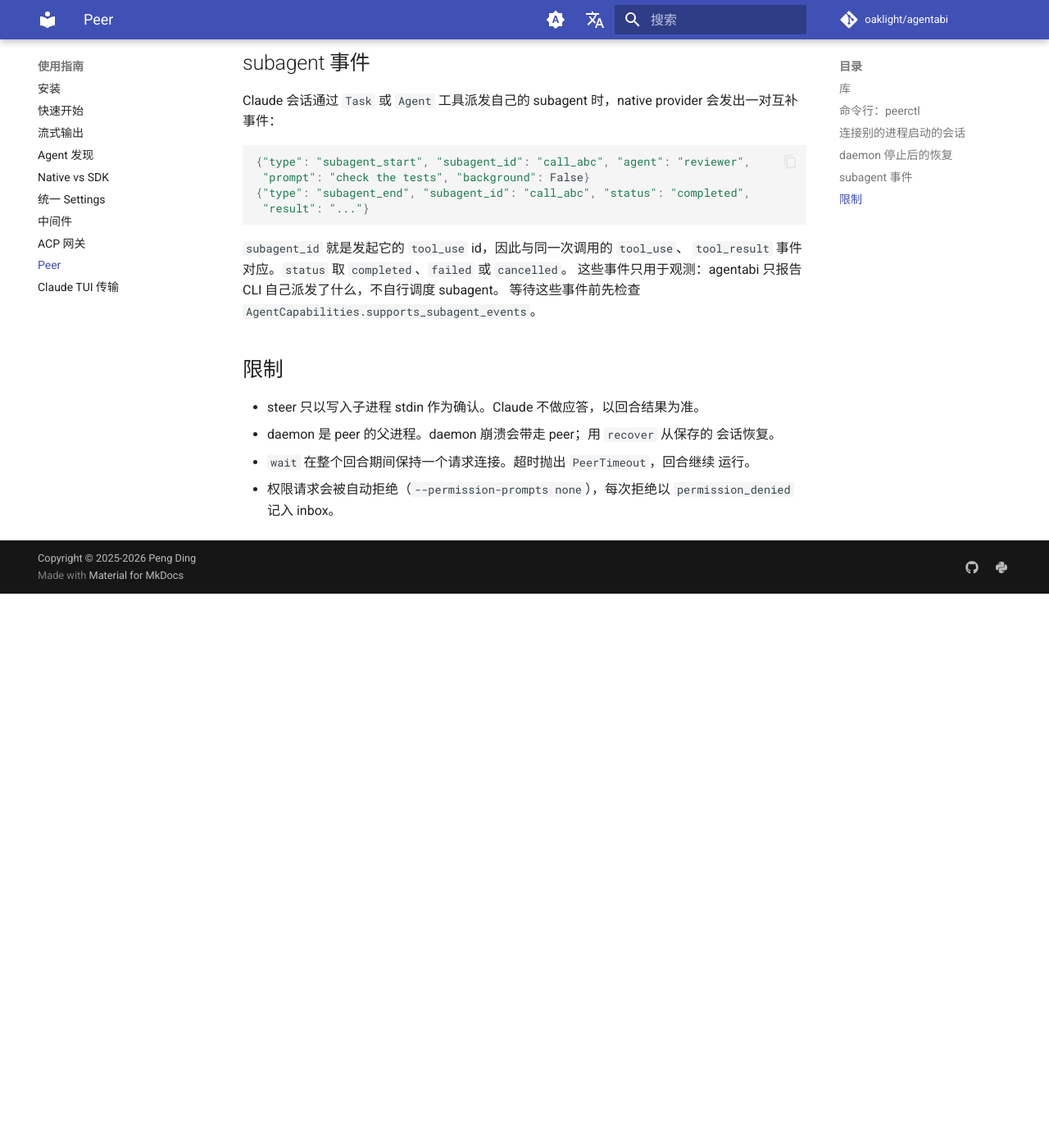
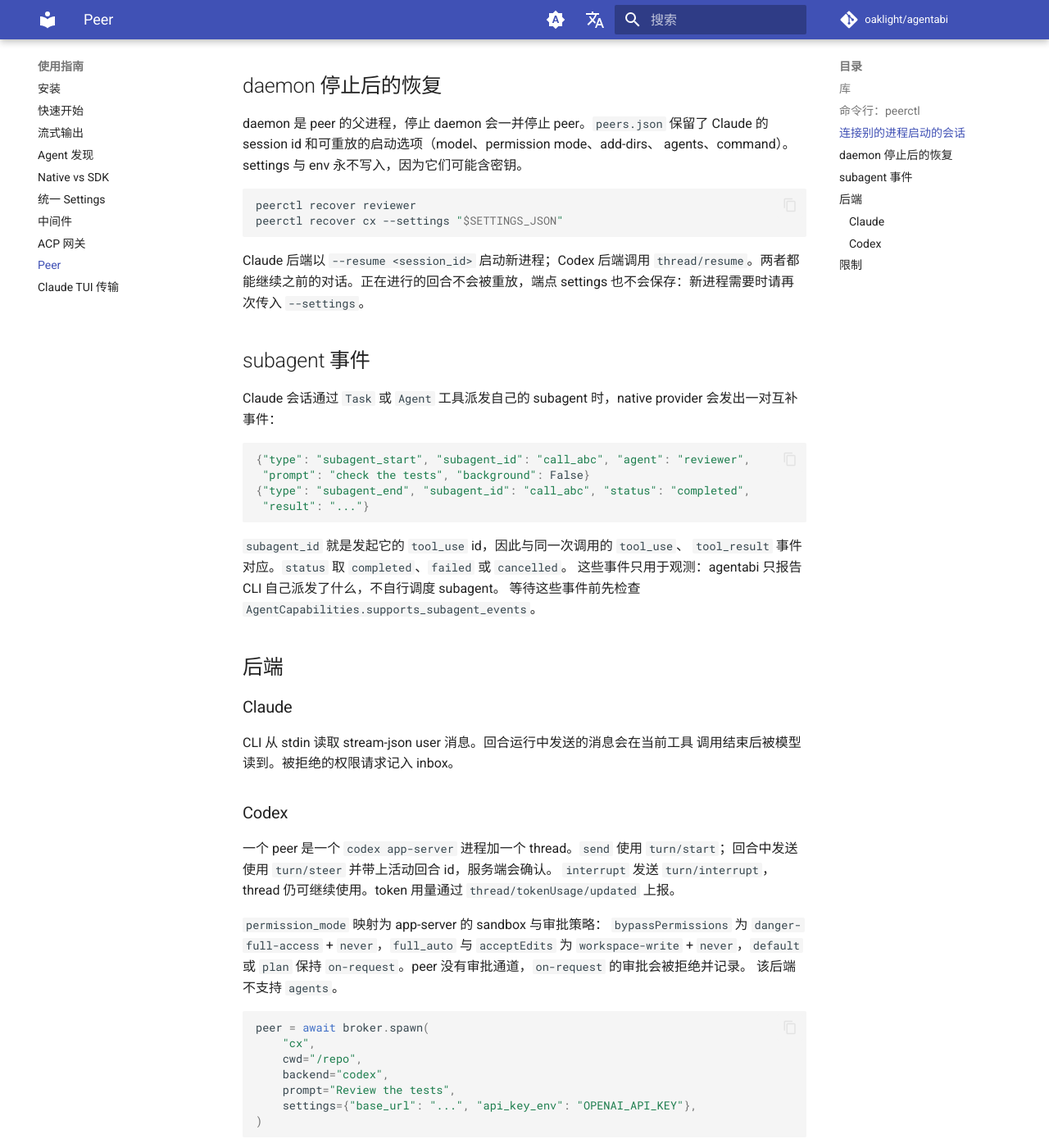
Before and after one commit to Oaklight/agentabi, an MkDocs documentation site: the page built from docs/usage/peers.md, in a window 1280 px wide and 1400 px high, scrolled down 3243 px. Shown: the whole window at 82% size. Built offline with MkDocs 1.6.1 and Material for MkDocs 9.7.7, drawn with Linux system fonts in a browser that asks for light colours; comment, search, counter and statistics services are not loaded; before the commit the page ends 3967 px from its top, so only the background shows below that; some of the changed text lies outside the part shown.

Commit message:
docs: add the Codex peer backend
Peer 指南新增后端对照表与 Codex app-server 路径（steer、interrupt、
sandbox/审批映射、用量来源），并说明 recover 的 settings 注意事项。
更新日志记录该后端。

Part of #99.

````diff
--- a/docs/usage/peers.md
+++ b/docs/usage/peers.md
@@ -11,8 +11,14 @@
 - `peerctl` 是命令行入口。它通过后台 daemon 持有 peer，因此 peer 的生命周期
   长于启动它的命令。
 
-本页针对 Claude Code。`PeerAdapter` 协议为其他后端留了位置，但目前只实现了
-Claude。
+目前实现了两个后端：
+
+| 后端 | 进程 | steer | 中断 |
+| --- | --- | --- | --- |
+| `claude`（默认） | `claude --print --input-format stream-json` | stdin 上的第二条 user 消息 | control request |
+| `codex` | `codex app-server --listen stdio://` | `turn/steer` | `turn/interrupt` |
+
+两种后端的 peer API 与 `peerctl` 用法一致，差异见下文“后端”一节。
 
 ## 库
 
@@ -63,11 +69,14 @@
 | `stop_reason` | CLI 的停止原因，例如 `success`、`error_during_execution` |
 | `errors` | CLI result 行里的诊断信息 |
 
-`PeerBroker` 选项：
+`PeerBroker` 选项（默认后端为 `claude`；Codex 传
+`backend="codex"`）：
 
-- `spawn(name, cwd, prompt=None, **options)`——`options` 接受 `model`、
-  `permission_mode`、`agents`、`system_prompt`、`settings`、`env`、
-  `add_dirs`、`command`、`session_id`、`resume`、`extra_args`。
+
+- `spawn(name, cwd, prompt=None, backend="claude", **options)`——
+  `options` 接受 `model`、`permission_mode`、`agents`、`system_prompt`、
+  `settings`、`env`、`add_dirs`、`command`、`session_id`、`resume`、
+  `extra_args`；Codex 后端另外接受 `sandbox` 与 `approval_policy`。
   `settings` 与 `Session(settings=...)` 是同一个映射。
 - `max_peers`（默认 8）限制 broker 内的 peer 数量。
 - 其余接口：`get(name)`、`list_peers()`、`notes()`、`close(name)`、
@@ -81,6 +90,7 @@
 
 ```bash
 peerctl spawn reviewer --cwd /repo --prompt "Review the current branch"
+peerctl spawn cx --backend codex --cwd /repo --prompt "Review the tests"
 peerctl wait reviewer --timeout 300
 peerctl send reviewer "Check the tests too"
 peerctl steer reviewer "Do not edit files" --interrupt
@@ -98,6 +108,8 @@
 | --- | --- | --- |
 | `process`（默认） | peer daemon | `send`、`steer`、`interrupt`、`wait`、`inbox` |
 | `bg` | Claude 自己的 daemon（`claude --bg`） | 仅 `attach` |
+
+`BACKEND` 列标明 process peer 背后的 CLI（`claude` 或 `codex`）。
 
 输出为结构化内容的命令都接受 `--json`，便于其他 agent 调用。
 
@@ -128,11 +140,12 @@
 
 ```bash
 peerctl recover reviewer
-peerctl recover reviewer --permission-mode acceptEdits
+peerctl recover cx --settings "$SETTINGS_JSON"
 ```
 
-新进程以 `--resume <session_id>` 启动，因此之前的对话仍可用。正在进行的
-回合不会被重放。
+Claude 后端以 `--resume <session_id>` 启动新进程；Codex 后端调用
+`thread/resume`。两者都能继续之前的对话。正在进行的回合不会被重放，端点
+settings 也不会保存：新进程需要时请再次传入 `--settings`。
 
 ## subagent 事件
 
@@ -151,6 +164,36 @@
 这些事件只用于观测：agentabi 只报告 CLI 自己派发了什么，不自行调度 subagent。
 等待这些事件前先检查 `AgentCapabilities.supports_subagent_events`。
 
+## 后端
+
+### Claude
+
+CLI 从 stdin 读取 stream-json user 消息。回合运行中发送的消息会在当前工具
+调用结束后被模型读到。被拒绝的权限请求记入 inbox。
+
+### Codex
+
+一个 peer 是一个 `codex app-server` 进程加一个 thread。`send` 使用
+`turn/start`；回合中发送使用 `turn/steer` 并带上活动回合 id，服务端会确认。
+`interrupt` 发送 `turn/interrupt`，thread 仍可继续使用。token 用量通过
+`thread/tokenUsage/updated` 上报。
+
+`permission_mode` 映射为 app-server 的 sandbox 与审批策略：
+`bypassPermissions` 为 `danger-full-access` + `never`，`full_auto` 与
+`acceptEdits` 为 `workspace-write` + `never`，`default` 或 `plan` 保持
+`on-request`。peer 没有审批通道，`on-request` 的审批会被拒绝并记录。
+该后端不支持 `agents`。
+
+```python
+peer = await broker.spawn(
+    "cx",
+    cwd="/repo",
+    backend="codex",
+    prompt="Review the tests",
+    settings={"base_url": "...", "api_key_env": "OPENAI_API_KEY"},
+)
+```
+
 ## 限制
 
 - steer 只以写入子进程 stdin 作为确认。Claude 不做应答，以回合结果为准。
````
Also changed, not shown: docs/changelog.md (+1 -0 lines).
